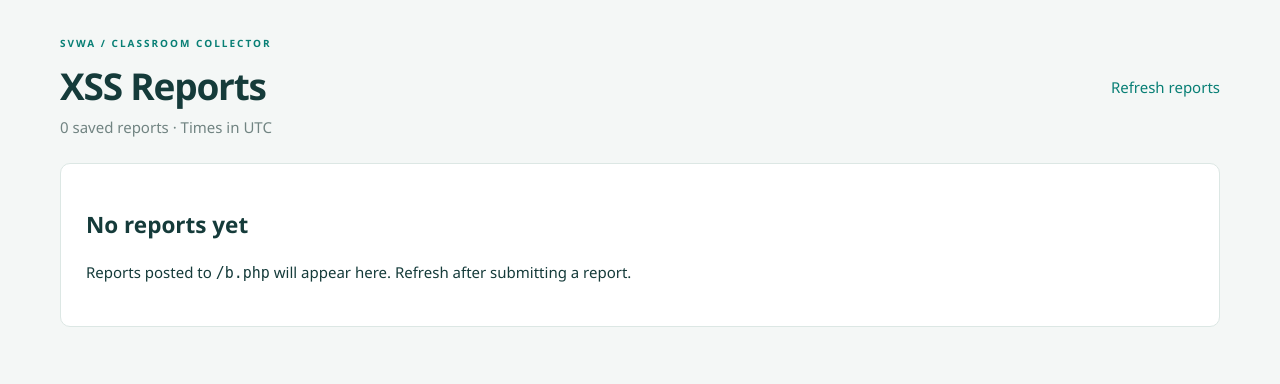
After one commit to zsahi/SVWA, a PHP site: page /d.php in a window 1280 px wide. The commit adds this page. Shown: the top 384 px of the page. Run offline with PHP 8.4, Linux system fonts and the light colour scheme.

Commit message:
blind xss lab added

```diff
--- /dev/null
+++ b/compose.override.yaml
@@ -0,0 +1,6 @@
+# Local demo/development: Compose loads this file automatically.
+services:
+  web:
+    volumes:
+      - ./src:/var/www/html:ro
+      - ./docker/development.ini:/usr/local/etc/php/conf.d/zz-development.ini:ro
--- a/compose.yaml
+++ b/compose.yaml
@@ -18,6 +18,7 @@ services:
         condition: service_healthy
     volumes:
       - uploads:/var/www/html/uploads
+      - reports:/var/lib/svwa-reports
     restart: unless-stopped
   db:
     image: mysql:8.0.46
@@ -42,3 +43,4 @@ services:
 volumes:
   database:
   uploads:
+  reports:
--- /dev/null
+++ b/docker/development.ini
@@ -0,0 +1,2 @@
+; Always execute the saved PHP source during live demonstrations.
+opcache.enable=0
--- /dev/null
+++ b/src/d.php
@@ -0,0 +1,149 @@
+<?php
+declare(strict_types=1);
+session_start();
+if (!isset($_SESSION['report_delete_token'])) {
+    $_SESSION['report_delete_token'] = bin2hex(random_bytes(32));
+}
+header('Content-Type: text/html; charset=utf-8');
+header('Cache-Control: no-store');
+header("Content-Security-Policy: default-src 'none'; style-src 'self' 'unsafe-inline'; frame-src 'self'; base-uri 'none'; form-action 'self'; frame-ancestors 'none'");
+header('X-Content-Type-Options: nosniff');
+function escape_report(string $value): string {
+    return htmlspecialchars($value, ENT_QUOTES | ENT_SUBSTITUTE, 'UTF-8');
+}
+function delete_report_form(int $id, int $page): void {
+    echo '<form class="delete-report" method="post" action="/d.php?page=' . $page . '">';
+    echo '<input type="hidden" name="token" value="' . escape_report($_SESSION['report_delete_token']) . '">';
+    echo '<input type="hidden" name="delete_id" value="' . $id . '">';
+    echo '<button type="submit" aria-label="Delete report ' . $id . '">Delete</button></form>';
+}
+$deleteId = null;
+if ($_SERVER['REQUEST_METHOD'] === 'POST') {
+    $token = $_POST['token'] ?? null;
+    if (!is_string($token) || !hash_equals($_SESSION['report_delete_token'], $token)) {
+        http_response_code(403);
+        exit('Invalid form token. Reload the dashboard and try again.');
+    }
+    $deleteId = filter_input(INPUT_POST, 'delete_id', FILTER_VALIDATE_INT, ['options' => ['min_range' => 1]]);
+    if (!$deleteId) {
+        http_response_code(400);
+        exit('Invalid report ID.');
+    }
+}
+$page = filter_input(INPUT_GET, 'page', FILTER_VALIDATE_INT, ['options' => ['min_range' => 1]]) ?: 1;
+$id = filter_input(INPUT_GET, 'id', FILTER_VALIDATE_INT, ['options' => ['min_range' => 1]]) ?: null;
+$rows = []; $report = null; $total = 0; $pages = 1; $error = '';
+try {
+    $path = getenv('XSS_DB_PATH') ?: '/var/lib/svwa-reports/reports.sqlite';
+    if (is_file($path)) {
+        $db = new PDO('sqlite:' . $path, null, null, [PDO::ATTR_ERRMODE => PDO::ERRMODE_EXCEPTION, PDO::ATTR_TIMEOUT => 5]);
+        if ($db->query("SELECT name FROM sqlite_master WHERE type = 'table' AND name = 'reports'")->fetchColumn()) {
+            if ($deleteId !== null) {
+                $delete = $db->prepare('DELETE FROM reports WHERE id = :id');
+                $delete->execute(['id' => $deleteId]);
+                $_SESSION['report_notice'] = $delete->rowCount() ? 'Report deleted.' : 'Report already removed or not found.';
+                header('Location: /d.php?page=' . $page, true, 303);
+                exit;
+            }
+            $total = (int) $db->query('SELECT COUNT(*) FROM reports')->fetchColumn();
+            $pages = max(1, (int) ceil($total / 25));
+            $page = min($page, $pages);
+            $list = $db->prepare('SELECT id, received_at, origin FROM reports ORDER BY id DESC LIMIT 25 OFFSET :offset');
+            $list->bindValue(':offset', ($page - 1) * 25, PDO::PARAM_INT);
+            $list->execute();
+            $rows = $list->fetchAll(PDO::FETCH_ASSOC);
+            if ($id !== null) {
+                $detail = $db->prepare('SELECT id, received_at, origin, msg FROM reports WHERE id = :id');
+                $detail->execute(['id' => $id]);
+                $report = $detail->fetch(PDO::FETCH_ASSOC) ?: null;
+            }
+        }
+    }
+    if ($deleteId !== null) {
+        $_SESSION['report_notice'] = 'Report already removed or not found.';
+        header('Location: /d.php', true, 303);
+        exit;
+    }
+    if ($id !== null && $report === null) {
+        http_response_code(404);
+        $error = 'Report not found.';
+    }
+} catch (Throwable $exception) {
+    error_log('SVWA dashboard failed: ' . $exception->getMessage());
+    http_response_code(500);
+    $error = 'Unable to access reports.';
+}
+$html = null;
+if ($report !== null) {
+    $parts = preg_split('/\r?\n\r?\nFull DOM\r?\n/', $report['msg'], 2);
+    if (count($parts) === 2 && trim($parts[1]) !== '') {
+        $html = $parts[1];
+    }
+}
+if (isset($_GET['render'])) {
+    header("Content-Security-Policy: sandbox; default-src 'none'; style-src 'unsafe-inline'; img-src data:; base-uri 'none'; form-action 'none'; frame-ancestors 'self'");
+    header('Referrer-Policy: no-referrer');
+    if ($html === null) {
+        if ($error === '') http_response_code(404);
+        echo '<!doctype html><p>No captured HTML is available for this report.</p>';
+    } else {
+        echo $html;
+    }
+    exit;
+}
+$notice = $_SESSION['report_notice'] ?? '';
+unset($_SESSION['report_notice']);
+?>
+<!doctype html>
+<html lang="en">
+<head>
+<meta charset="utf-8"><meta name="viewport" content="width=device-width, initial-scale=1">
+<title>XSS Reports · SVWA</title>
+<link rel="stylesheet" href="/assets/style.css">
+<style>
+main.dashboard{margin:0 auto;padding:36px 20px;max-width:1200px}
+.dashboard header,.dashboard nav{display:flex;align-items:center;justify-content:space-between;gap:16px;flex-wrap:wrap;margin-bottom:24px}
+.dashboard h1{margin-bottom:8px}.dashboard .table-wrap{overflow-x:auto;background:white;border:1px solid var(--border);border-radius:10px}
+.dashboard table{width:100%;border-collapse:collapse;text-align:left}.dashboard th,.dashboard td{padding:14px 16px;border-bottom:1px solid var(--border)}
+.dashboard td.origin{overflow-wrap:anywhere;min-width:180px}.dashboard time{white-space:nowrap}.dashboard nav{margin-top:20px}
+.dashboard pre{white-space:pre-wrap;overflow-wrap:anywhere;background:#fff;padding:20px;border:1px solid var(--border);border-radius:10px;max-height:70vh;overflow:auto}
+.dashboard .report-origin{overflow-wrap:anywhere}.dashboard .notice{padding:16px}
+.dashboard .delete-report{display:inline-block;margin:6px 0 6px 12px}.dashboard .delete-report button{background:#a52c36;padding:6px 12px;font-size:13px}
+.dashboard .html-preview{margin:20px 0}.dashboard .html-preview summary{display:list-item;list-style:disclosure-closed;padding:12px;cursor:pointer}.dashboard .html-preview[open] summary{list-style:disclosure-open}
+.dashboard .html-preview iframe{display:block;width:100%;height:65vh;min-height:320px;background:white;border:1px solid var(--border);border-radius:8px}
+.dashboard .report-heading{display:flex;align-items:center;justify-content:space-between;gap:16px;flex-wrap:wrap}.dashboard .close-report{display:inline-block;padding:8px 14px;border:1px solid var(--border);border-radius:7px;background:white;font-weight:600}
+</style>
+</head>
+<body><main class="dashboard">
+<header><div><div class="eyebrow">SVWA / Classroom collector</div><h1>XSS Reports</h1><span class="muted"><?= $total ?> saved reports · Times in UTC</span></div><a href="/d.php?page=<?= $page ?>">Refresh reports</a></header>
+<?php if ($error !== ''): ?><p class="notice" role="alert"><?= escape_report($error) ?></p><?php endif ?>
+<?php if ($notice !== ''): ?><p class="notice" role="status"><?= escape_report($notice) ?></p><?php endif ?>
+<?php if ($report !== null): ?>
+<section aria-labelledby="report-title">
+<div class="report-heading"><h2 id="report-title">Report #<?= (int) $report['id'] ?></h2><a class="close-report" href="/d.php?page=<?= $page ?>">Close report</a></div>
+<p class="report-origin"><strong>Origin:</strong> <?= escape_report($report['origin']) ?><br><strong>Received:</strong> <?= escape_report($report['received_at']) ?> UTC</p>
+<?php if ($html !== null): ?>
+<details class="html-preview"><summary>Render HTML</summary>
+<p class="muted">Static preview of the captured DOM. Scripts, forms, and external resources are blocked; styling may differ from the original page.</p>
+<iframe title="Captured HTML for report <?= (int) $report['id'] ?>" sandbox="" referrerpolicy="no-referrer" loading="lazy" src="/d.php?id=<?= (int) $report['id'] ?>&amp;render=1"></iframe>
+</details>
+<?php else: ?><p class="muted">No Full DOM section found in this report.</p><?php endif ?>
+<pre><?= escape_report($report['msg']) ?></pre>
+<?php delete_report_form((int) $report['id'], $page); ?>
+<p><a href="/d.php?page=<?= $page ?>">Close report</a></p>
+</section>
+<?php endif ?>
+<?php if ($total === 0 && $error === ''): ?>
+<div class="panel"><h2>No reports yet</h2><p>Reports posted to <code>/b.php</code> will appear here. Refresh after submitting a report.</p></div>
+<?php elseif ($rows): ?>
+<div class="table-wrap"><table><thead><tr><th scope="col">ID</th><th scope="col">Received (UTC)</th><th scope="col">Origin</th><th scope="col">Report</th></tr></thead><tbody>
+<?php foreach ($rows as $row): ?>
+<tr><td>#<?= (int) $row['id'] ?></td><td><time><?= escape_report($row['received_at']) ?></time></td><td class="origin"><?= escape_report($row['origin']) ?></td><td><a href="/d.php?id=<?= (int) $row['id'] ?>&amp;page=<?= $page ?>">View #<?= (int) $row['id'] ?></a><?php delete_report_form((int) $row['id'], $page); ?></td></tr>
+<?php endforeach ?>
+</tbody></table></div>
+<nav aria-label="Report pages"><span>Page <?= $page ?> of <?= $pages ?></span><div>
+<?php if ($page > 1): ?><a href="/d.php?page=<?= $page - 1 ?>">Previous</a> &nbsp;<?php endif ?>
+<?php if ($page < $pages): ?><a href="/d.php?page=<?= $page + 1 ?>">Next</a><?php endif ?>
+</div></nav>
+<?php endif ?>
+</main></body></html>
--- a/src/labs/html.php
+++ b/src/labs/html.php
@@ -3,5 +3,5 @@ require __DIR__.'/../includes/app.php';
 $data=input(); $search=field($data,'search');
 start_page('Search results','Reflected XSS');
 lab_form('Search keyword','search',$search,'Search');
-if (isset($data['search'])) echo '<div class="panel result">Results for: '.$search.'</div>';
+if (isset($data['search'])) echo '<div class="panel result">Results for: '.$search.' </div>';
 end_page();
```
Also changed, not shown: DOCKER-GUIDE.md (+20 -2 lines), src/b.php (added, +56 -0 lines), src/x.js (added, +9 -0 lines), README.md, 2 other files.
